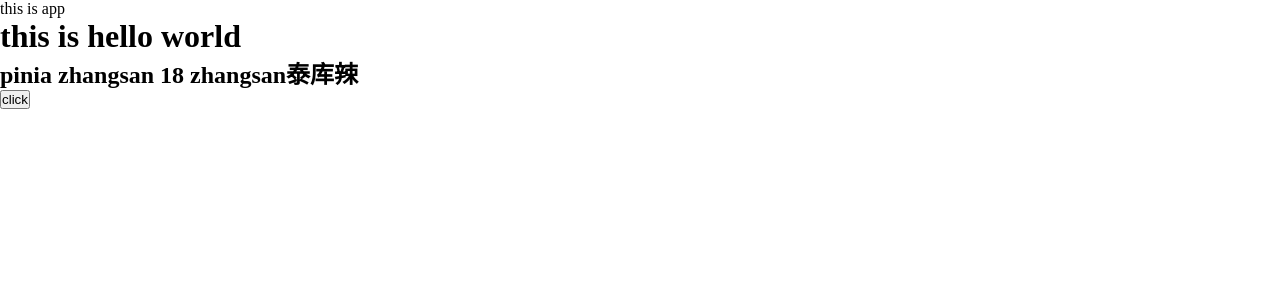
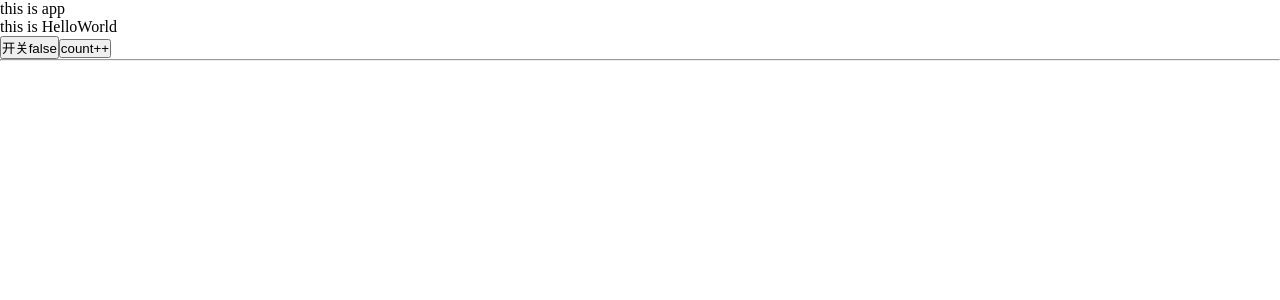
Before and after one commit to gongjianOnline/vue3_demo, a Vue app: page / in a window 1280 px wide. Shown: the top 300 px of the page. Built offline with nearby package versions, Linux system fonts and the light colour scheme.

Commit message:
v-model详解

```diff
--- a/src/components/HelloWorld.vue
+++ b/src/components/HelloWorld.vue
@@ -1,23 +1,26 @@
 <template>
-  <h1>this is hello world</h1>
-  <h2>pinia {{store.name}} {{store.age}} {{store.asName}}</h2>
-  <button @click="handleClick">click</button>
+  <div>this is HelloWorld</div>
+  <button @click="show = !show">开关{{show}}</button>
+  <button @click="handleClick">count++</button>
+  <hr>
+  <ChildComponent v-model="show" v-model:count.add="count"></ChildComponent>
+
 </template>
+
 <script setup lang="ts">
-import {testStore} from "../store/index.ts";
-const store = testStore();
+import {ref} from "vue";
+import ChildComponent from "./childComponent.vue";
+const show = ref(false)
+const count = ref(0);
+
 const handleClick = ()=>{
-  // store.age++
-  // store.$patch({
-  //   age:20,
-  //   name:"lisi"
-  // })
-  // store.$state = {age:11,name:'111'}
-  store.setName()
+  count.value++
 }
 
+</script>
 
-</script>
+
 <style>
 
+
 </style>
--- /dev/null
+++ b/src/components/childComponent.vue
@@ -0,0 +1,32 @@
+<template>
+  <div class="container" v-show="modelValue">
+    <button @click="close">colse</button>
+    <button @click="addCount">10 {{ count }}</button>
+  </div>
+</template>
+<script setup lang="ts">
+defineProps<{
+  modelValue:boolean;
+  count:number,
+  countModifiers?:{
+    add:()=>{}
+  }
+}>()
+
+const emit = defineEmits(['update:modelValue','update:count']);
+
+const close = () => {
+    emit('update:modelValue',false)
+}
+const addCount = ()=>{
+  emit("update:count",10)
+}
+
+</script>
+<style scoped>
+.container{
+  width: 200px;
+  height: 400px;
+  border: 1px solid red;
+}
+</style>
```
